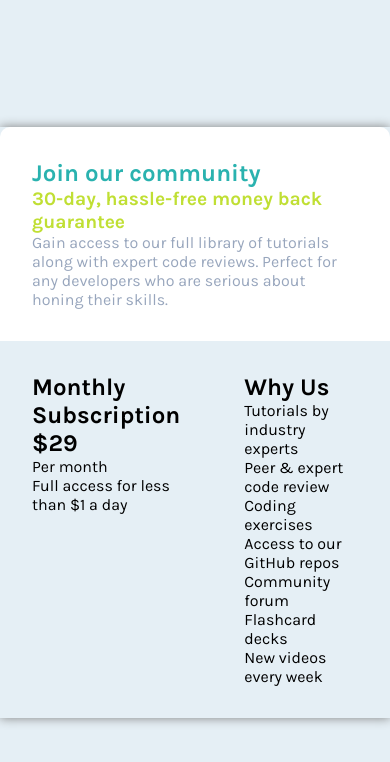
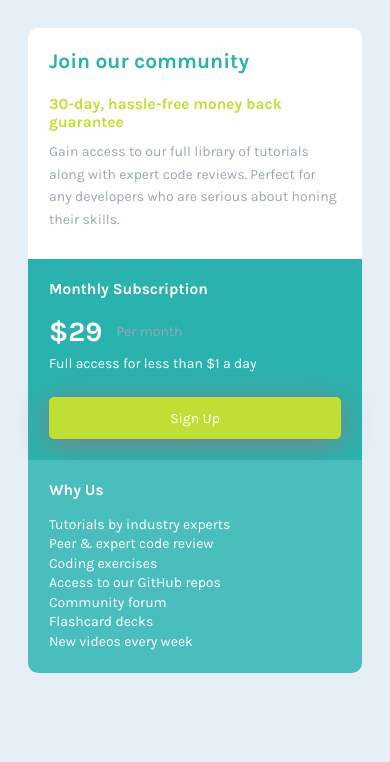
Before and after one commit to DuraBull/Single-Price-Grid-Component, a plain HTML site: page index.html in a window 390 px wide. Drawn offline with Linux system fonts and the light colour scheme.

Commit message:
completion

```diff
--- a/index.html
+++ b/index.html
@@ -14,15 +14,22 @@
         <div class="join">
           <h1>Join our community</h1>
           <h2>30-day, hassle-free money back guarantee</h2>
-          <p>Gain access to our full library of tutorials along with expert code reviews. Perfect for any developers who are serious about honing their skills.</p>
+          <p>
+            Gain access to our full library of tutorials along with expert code
+            reviews. Perfect for any developers who are serious about honing
+            their skills.
+          </p>
         </div>
         <div class="sub">
-          <h2>Monthly Subscription</h2>
-          <div class="monthly">
-            <h2 class="price">$29</h2>
-            <p>Per month</p>
+          <div>
+            <h2>Monthly Subscription</h2>
+            <div class="monthly">
+              <h2 class="price">$29</h2>
+              <p>Per month</p>
+            </div>
+            <p>Full access for less than $1 a day</p>
           </div>
-          <p>Full access for less than $1 a day</p>
+          <a href="#" class="btn">Sign Up</a>
         </div>
         <div class="why">
           <h2>Why Us</h2>
--- a/sass/abstracts/_colors.sass
+++ b/sass/abstracts/_colors.sass
@@ -1,4 +1,5 @@
 $cyan: hsl(179, 62%, 43%)
+$light-cyan: hsl(179.48,47.15%,51.76%)
 $bright-yellow: hsl(71, 73%, 54%)
 $light-gray: hsl(204, 43%, 93%)
 $grayish-blue: hsl(218, 22%, 67%)
--- a/sass/base/_base.sass
+++ b/sass/base/_base.sass
@@ -4,6 +4,10 @@ body
     align-items: center
     justify-content: center
     background: $light-gray
+    padding: 5em
     font-size: 16px
     font-family: "Karla", sans-serif
     font-weight: $font-regular
+
+h2
+    font-size: 1.1em
--- a/sass/layout/_grid.sass
+++ b/sass/layout/_grid.sass
@@ -3,11 +3,10 @@
     align-self: center
     display: grid
     grid-template-columns: 1fr 1fr
-    max-width: 800px
-    box-shadow: 0 0 10px 0 gray
+    max-width: 635px
 
 .join, .sub, .why
-    padding: 2em
+    padding: 2.5em
 
 .join
     grid-column: span 2
@@ -17,14 +16,45 @@
         font-size: 1.5em
         color: $cyan
     h2
-        font-size: 1.2em
         color: $bright-yellow
+        padding: 1.4em 0 .7em
     p
+        line-height: 1.6em
         color: $grayish-blue
 
 .sub
+    display: flex
+    flex-direction: column
+    background: $cyan
+    color: white
+    border-radius: 0 0 0 10px
+    .monthly
+        display: flex
+        align-items: center
+        gap: 1em
+        padding: 1.2em 0 .5em
+        .price
+            font-size: 2em
+        p
+            color: $grayish-blue
+    a
+    .btn
+        color: white
+        text-decoration: none
+        background: $bright-yellow
+        text-align: center
+        margin-top: 1.8em
+        padding: .9em 0
+        border-radius: 5px
+        box-shadow: 0 5px 30px 0 gray
 
 .why
-
+    background: $light-cyan
+    color: white
+    border-radius: 0 0 10px 0
+    h2
+        padding-bottom: 1em
     ul
+        font-size: 14px
         list-style: none
+        line-height: 1.4em
--- /dev/null
+++ b/sass/layout/_mobile.sass
@@ -0,0 +1,17 @@
+@media screen and (max-width: 35em)
+    body
+        font-size: 14px
+        padding: 2em
+        height: 100%
+    .grid
+        display: flex
+        flex-direction: column
+
+    .join, .sub, .why
+        padding: 1.5em
+    .join
+        padding-bottom: 2em
+    .sub
+        border-radius: 0
+    .why
+        border-radius: 0 0 10px 10px
--- a/sass/main.sass
+++ b/sass/main.sass
@@ -18,3 +18,6 @@
 
 
 // 5. Components
+
+// 6. Mobile
+@import layout/mobile
```
Also changed, not shown: css/main.css, 1 other file.
